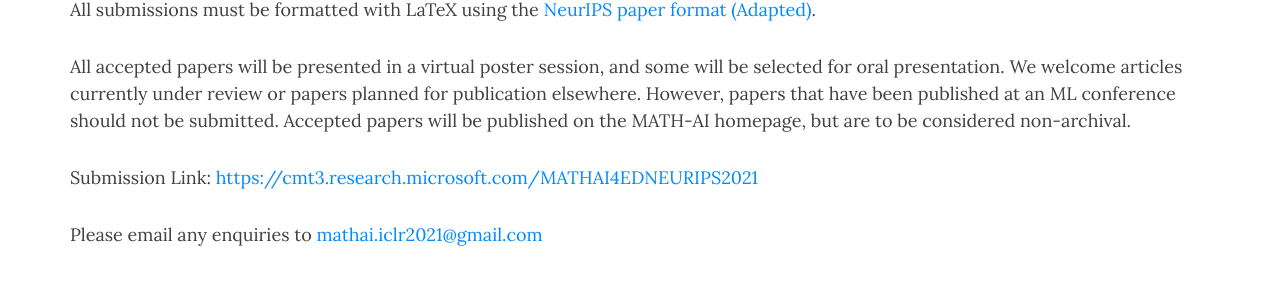
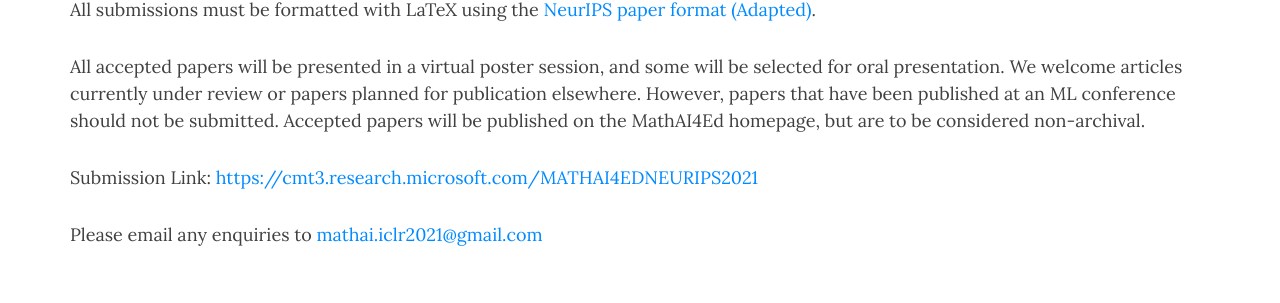
Before and after one commit to mathai4ed/mathai4ed.github.io, a Jekyll site: the page built from cfp.md, in a window 1280 px wide and 900 px high, scrolled down 1066 px. Shown: the part 337-640 px from the top of the window. Built offline with Jekyll 4.4.1, drawn with Linux system fonts in a browser that asks for light colours; nearby versions of some CDN libraries.

Commit message:
update text

```diff
--- a/cfp.md
+++ b/cfp.md
@@ -66,7 +66,7 @@ Submissions to MathAI4Ed 2021 are limited to 4 pages of content, but may contain
 
 All submissions must be formatted with LaTeX using the [NeurIPS paper format (Adapted)](img/NeurIPS2021_MathAI4ED.zip).
 
-All accepted papers will be presented in a virtual poster session, and some will be selected for oral presentation. We welcome articles currently under review or papers planned for publication elsewhere. However, papers that have been published at an ML conference should not be submitted. Accepted papers will be published on the MATH-AI homepage, but are to be considered non-archival.
+All accepted papers will be presented in a virtual poster session, and some will be selected for oral presentation. We welcome articles currently under review or papers planned for publication elsewhere. However, papers that have been published at an ML conference should not be submitted. Accepted papers will be published on the MathAI4Ed homepage, but are to be considered non-archival.
 
 Submission Link: [ https://cmt3.research.microsoft.com/MATHAI4EDNEURIPS2021](https://cmt3.research.microsoft.com/MATHAI4EDNEURIPS2021)
 
```
